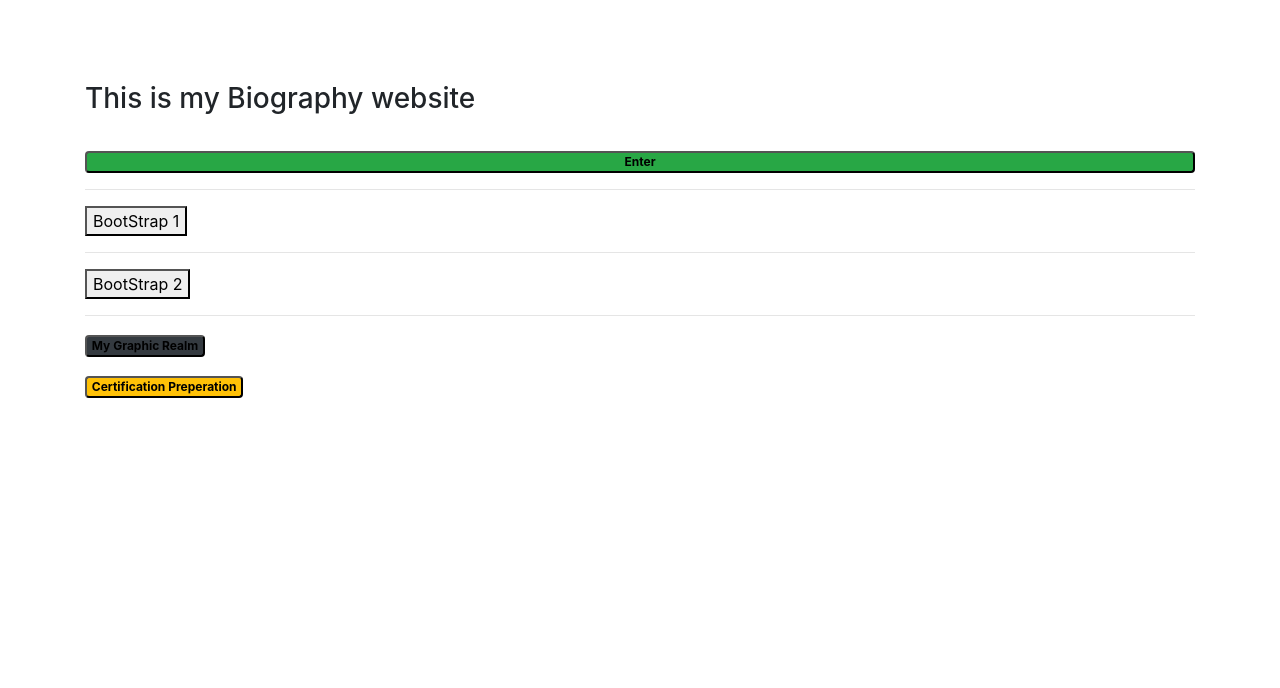
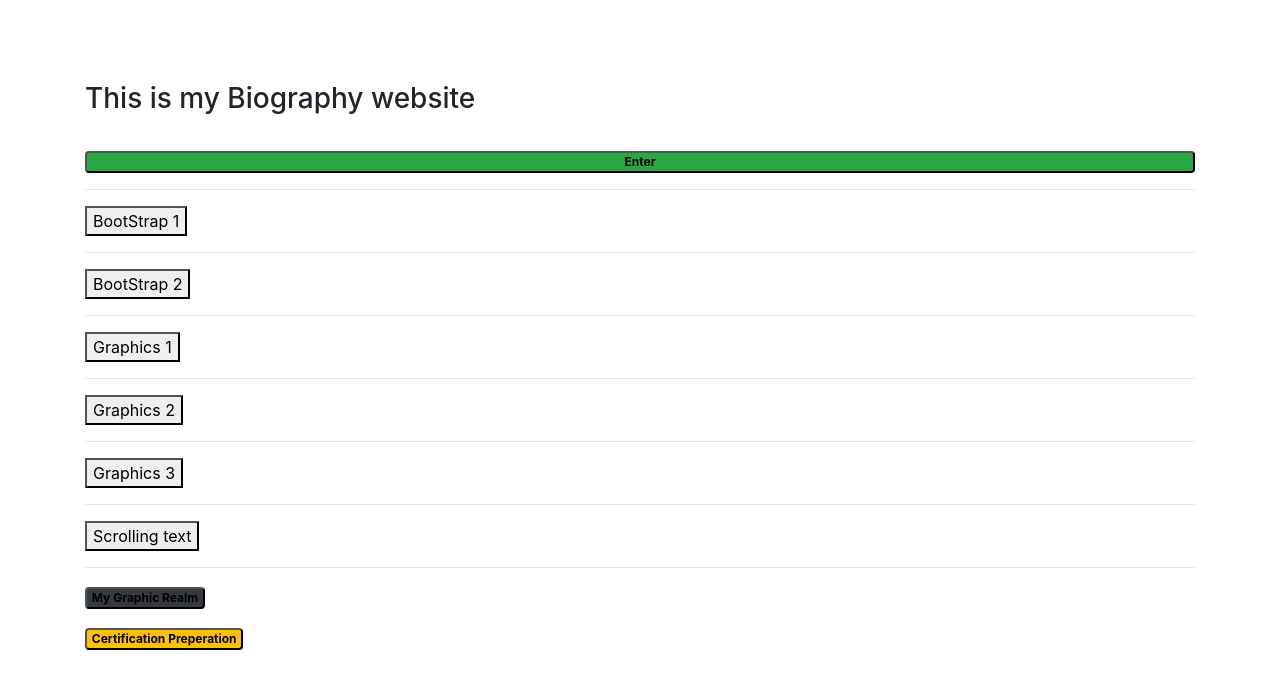
Before and after one commit to cttrieu/bio.github.io, a plain HTML site: page index.html in a window 1280 px wide. Shown: the part 110-798 px from the top of the page. Drawn offline with nearby package versions, Linux system fonts and the light colour scheme.

Commit message:
Update index.html

```diff
--- a/index.html
+++ b/index.html
@@ -30,8 +30,17 @@
 		<button type='button' >BootStrap 2</button>
 		<hr>
 
-
-
+		<a href='graphics.html'>
+		<button type='button' >Graphics 1</button>
+		<hr>
+		<a href='graphics 2.html'>
+		<button type='button' >Graphics 2</button>
+		<hr><a href='graphics 3.html'>
+		<button type='button' >Graphics 3</button>
+		<hr>
+		<a href='dec6.html'>
+		<button type='button' >Scrolling text</button>
+		<hr>
 		<p><a href="graphics.html">
 		<button class="badge bg-dark btn-Block btn-lg">My Graphic Realm
 		</button></a>
```
